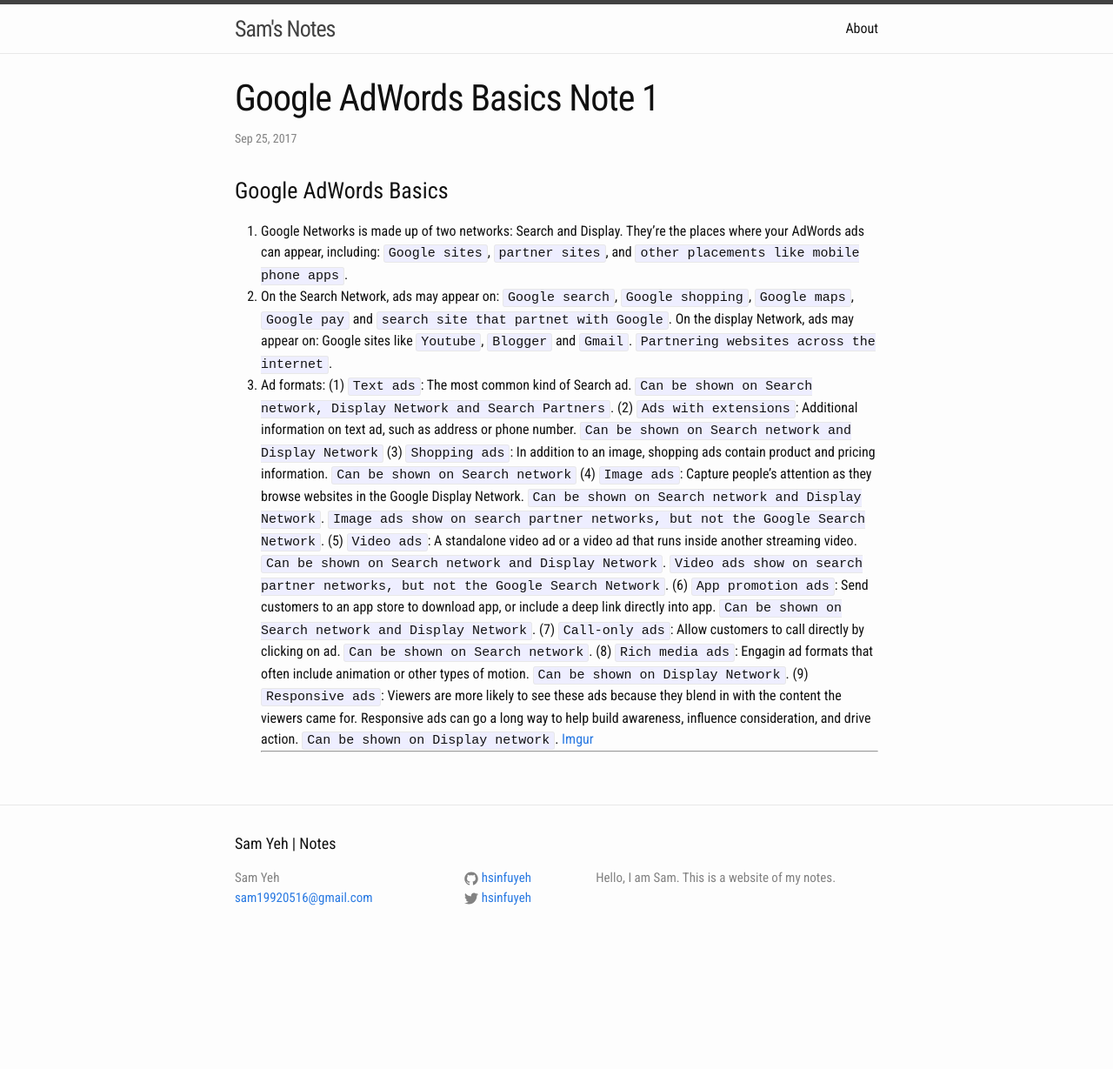
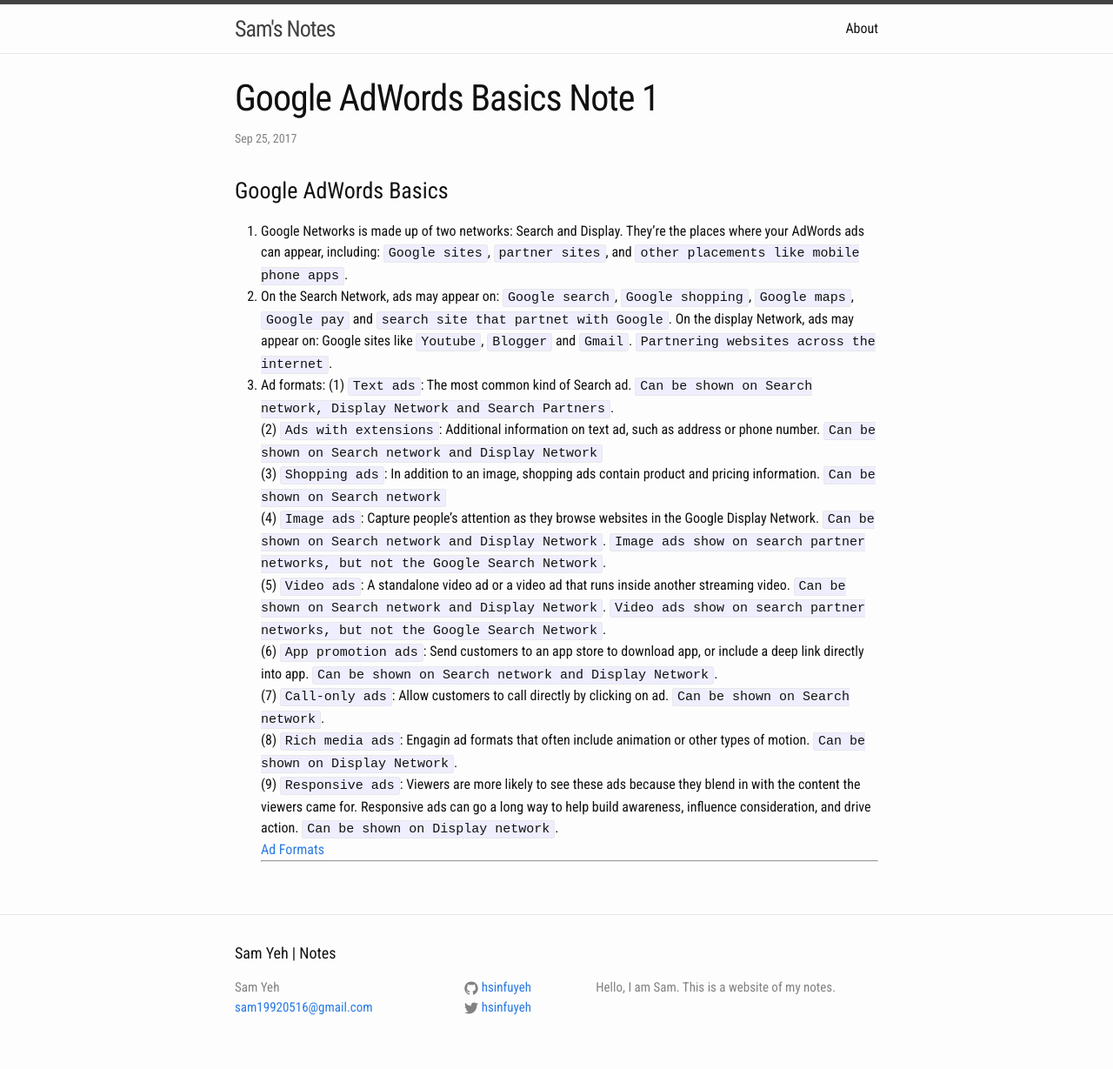
Before and after one commit to hsinfuyeh/hsinfuyeh.github.io, a Jekyll site: the page built from _posts/2017-09-25-google-adwords-01.markdown, in a window 1280 px wide. Shown: the whole page at 87% size. Built offline with Jekyll 4.4.1, drawn with Linux system fonts in a browser that asks for light colours; before the commit the page ends 1103 px from its top, so only the background shows below that.

Commit message:
update notes

```diff
--- a/_posts/2017-09-25-google-adwords-01.markdown
+++ b/_posts/2017-09-25-google-adwords-01.markdown
@@ -11,15 +11,15 @@
 2. On the Search Network, ads may appear on: `Google search`, `Google shopping`, `Google maps`, `Google pay` and `search site that partnet with Google`.
   On the display Network, ads may appear on: Google sites like `Youtube`, `Blogger` and `Gmail`. `Partnering websites across the internet`.<br>
 3. Ad formats:
-    (1) `Text ads`: The most common kind of Search ad. `Can be shown on Search network, Display Network and Search Partners`.
-    (2) `Ads with extensions`: Additional information on text ad, such as address or phone number. `Can be shown on Search network and Display Network`
-    (3) `Shopping ads`: In addition to an image, shopping ads contain product and pricing information. `Can be shown on Search network`
-    (4) `Image ads`: Capture people's attention as they browse websites in the Google Display Network. `Can be shown on Search network and Display Network`. `Image ads show on search partner networks, but not the Google Search Network`.
-    (5) `Video ads`: A standalone video ad or a video ad that runs inside another streaming video. `Can be shown on Search network and Display Network`. `Video ads show on search partner networks, but not the Google Search Network`.
-    (6) `App promotion ads`: Send customers to an app store to download app, or include a deep link directly into app. `Can be shown on Search network and Display Network`.
-    (7) `Call-only ads`: Allow customers to call directly by clicking on ad. `Can be shown on Search network`.
-    (8) `Rich media ads`: Engagin ad formats that often include animation or other types of motion. `Can be shown on Display Network`.
-    (9) `Responsive ads`: Viewers are more likely to see these ads because they blend in with the content the viewers came for. Responsive ads can go a long way to help build awareness, influence consideration, and drive action. `Can be shown on Display network`.
-    [Imgur](https://i.imgur.com/ooCclni.png)
+    (1) `Text ads`: The most common kind of Search ad. `Can be shown on Search network, Display Network and Search Partners`.<br>
+    (2) `Ads with extensions`: Additional information on text ad, such as address or phone number. `Can be shown on Search network and Display Network`<br>
+    (3) `Shopping ads`: In addition to an image, shopping ads contain product and pricing information. `Can be shown on Search network`<br>
+    (4) `Image ads`: Capture people's attention as they browse websites in the Google Display Network. `Can be shown on Search network and Display Network`. `Image ads show on search partner networks, but not the Google Search Network`.<br>
+    (5) `Video ads`: A standalone video ad or a video ad that runs inside another streaming video. `Can be shown on Search network and Display Network`. `Video ads show on search partner networks, but not the Google Search Network`.<br>
+    (6) `App promotion ads`: Send customers to an app store to download app, or include a deep link directly into app. `Can be shown on Search network and Display Network`.<br>
+    (7) `Call-only ads`: Allow customers to call directly by clicking on ad. `Can be shown on Search network`.<br>
+    (8) `Rich media ads`: Engagin ad formats that often include animation or other types of motion. `Can be shown on Display Network`.<br>
+    (9) `Responsive ads`: Viewers are more likely to see these ads because they blend in with the content the viewers came for. Responsive ads can go a long way to help build awareness, influence consideration, and drive action. `Can be shown on Display network`.<br>
+    [Ad Formats](https://i.imgur.com/ooCclni.png)
 
 - - -
```
